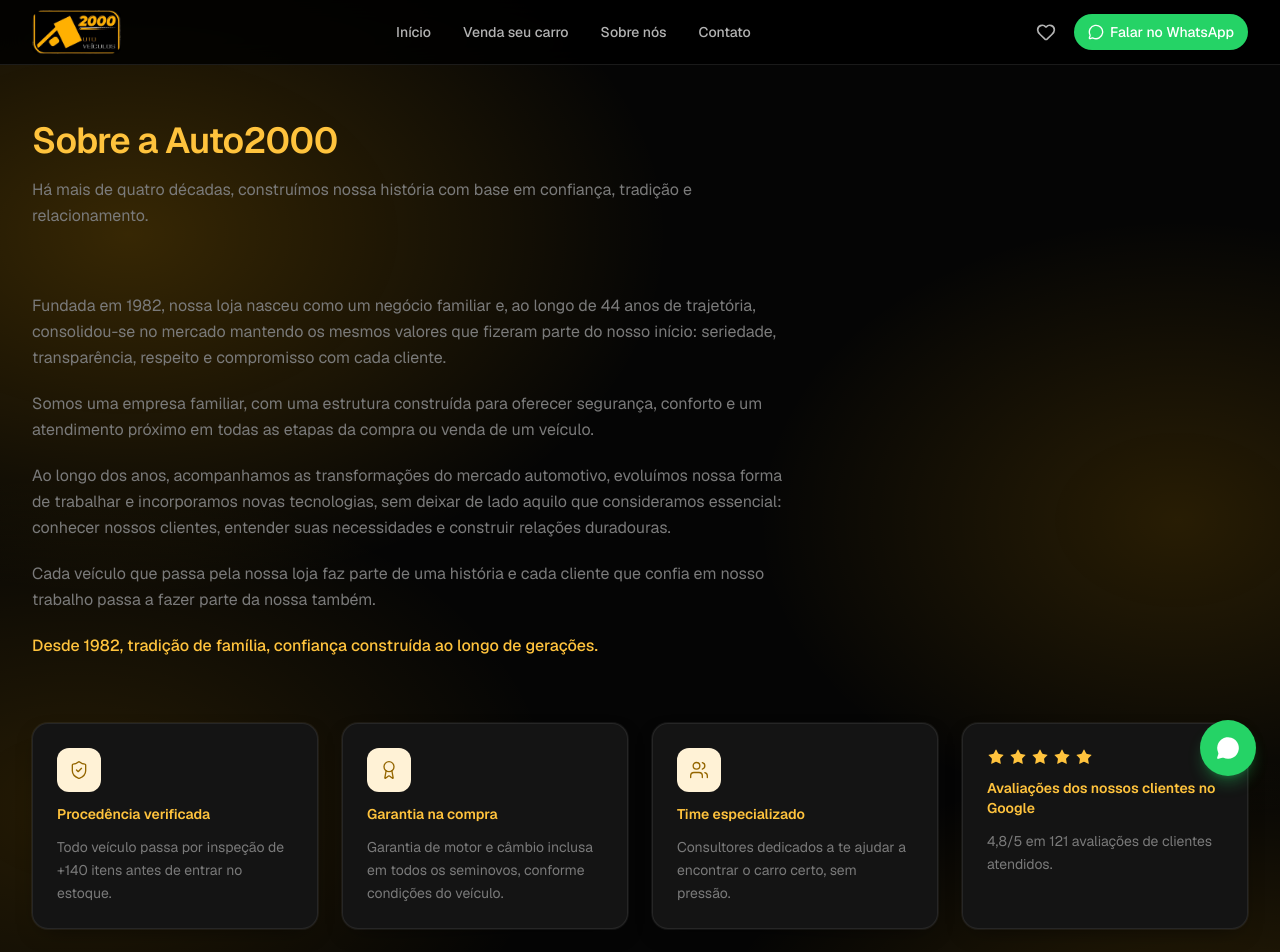
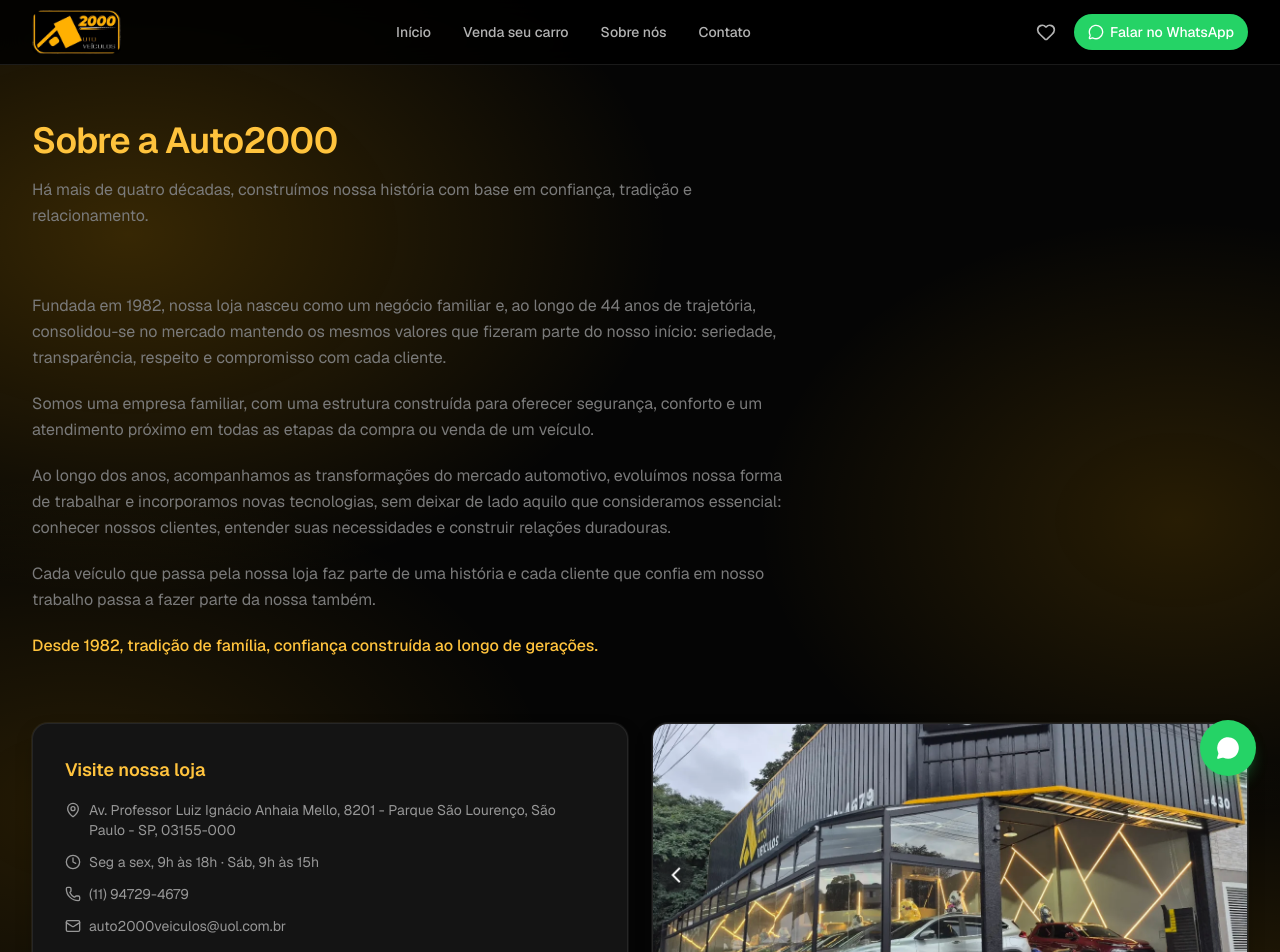
Before and after one commit to giovannasellmedbrasil-boop/Sistema-Auto2000, a Next.js app: page /sobre in a window 1280 px wide. Shown: the top 952 px of the page. Built offline with nearby package versions, Linux system fonts and the light colour scheme.

Commit message:
Remove the 4 differentiator/reviews cards from Sobre nós
Co-Authored-By: Claude Sonnet 5 <noreply@anthropic.com>

```diff
--- a/app/(site)/sobre/page.tsx
+++ b/app/(site)/sobre/page.tsx
@@ -1,6 +1,6 @@
 import type { Metadata } from "next";
 import Image from "next/image";
-import { Clock, Mail, MapPin, Phone, ShieldCheck, Star, Award, Users } from "lucide-react";
+import { Clock, Mail, MapPin, Phone } from "lucide-react";
 import { Container } from "@/components/ui/Container";
 import { Card } from "@/components/ui/Card";
 import { Button } from "@/components/ui/Button";
@@ -10,15 +10,6 @@ export const metadata: Metadata = {
   title: "Sobre nós",
   description: "Conheça a história, os diferenciais e as garantias da Auto2000.",
 };
-
-const DIFERENCIAIS = [
-  { icon: ShieldCheck, title: "Procedência verificada", text: "Todo veículo passa por inspeção de +140 itens antes de entrar no estoque." },
-  { icon: Award, title: "Garantia na compra", text: "Garantia de motor e câmbio inclusa em todos os seminovos, conforme condições do veículo." },
-  { icon: Users, title: "Time especializado", text: "Consultores dedicados a te ajudar a encontrar o carro certo, sem pressão." },
-];
-
-const GOOGLE_REVIEWS_URL =
-  "https://www.google.com/search?sca_esv=97ecd86c81018411&cs=0&output=search&kgmid=/g/11c54g7zmk&q=Auto+2000+Ve%C3%ADculos&shem=dlvs1,epsd1,ltae,rimspwouoe&shndl=30&source=sh/x/loc/uni/m1/1&kgs=2b5ad3114cfcec60&utm_source=dlvs1,epsd1,ltae,rimspwouoe,sh/x/loc/uni/m1/1#lrd=0x94ce5d672c2ed5a1:0x1b750281f91d1451,1,,,,";
 
 export default function SobrePage() {
   return (
@@ -56,34 +47,6 @@ export default function SobrePage() {
         <p className="font-medium text-accent-400">
           Desde 1982, tradição de família, confiança construída ao longo de gerações.
         </p>
-      </div>
-
-      <div className="grid grid-cols-1 gap-6 sm:grid-cols-2 lg:grid-cols-4">
-        {DIFERENCIAIS.map(({ icon: Icon, title, text }) => (
-          <Card key={title} className="flex flex-col gap-3 p-6">
-            <span className="flex h-11 w-11 items-center justify-center rounded-xl bg-accent-100 text-accent-700">
-              <Icon className="h-5 w-5" strokeWidth={1.6} />
-            </span>
-            <h3 className="text-sm font-semibold text-accent-400">{title}</h3>
-            <p className="text-sm leading-relaxed text-ink-500">{text}</p>
-          </Card>
-        ))}
-        <a
-          href={GOOGLE_REVIEWS_URL}
-          target="_blank"
-          rel="noopener noreferrer"
-          className="group flex flex-col gap-3 rounded-card border border-white/8 bg-ink-100 p-6 shadow-[var(--shadow-card)] transition-all duration-300 hover:-translate-y-0.5 hover:border-accent-500/40 hover:shadow-[var(--shadow-card-hover)]"
-        >
-          <div className="flex items-center gap-1 text-accent-400">
-            {Array.from({ length: 5 }).map((_, i) => (
-              <Star key={i} className="h-4.5 w-4.5" fill="currentColor" strokeWidth={0} />
-            ))}
-          </div>
-          <h3 className="text-sm font-semibold text-accent-400">Avaliações dos nossos clientes no Google</h3>
-          <p className="text-sm leading-relaxed text-ink-500">
-            4,8/5 em 121 avaliações de clientes atendidos.
-          </p>
-        </a>
       </div>
 
       <div className="grid gap-6 lg:grid-cols-2">
```
